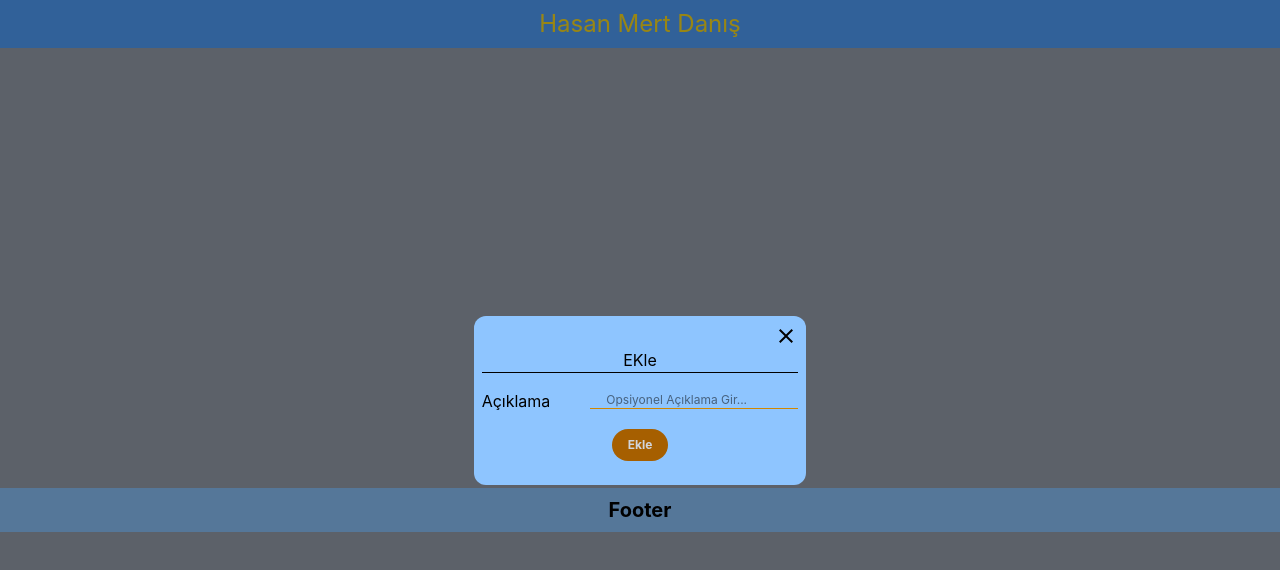
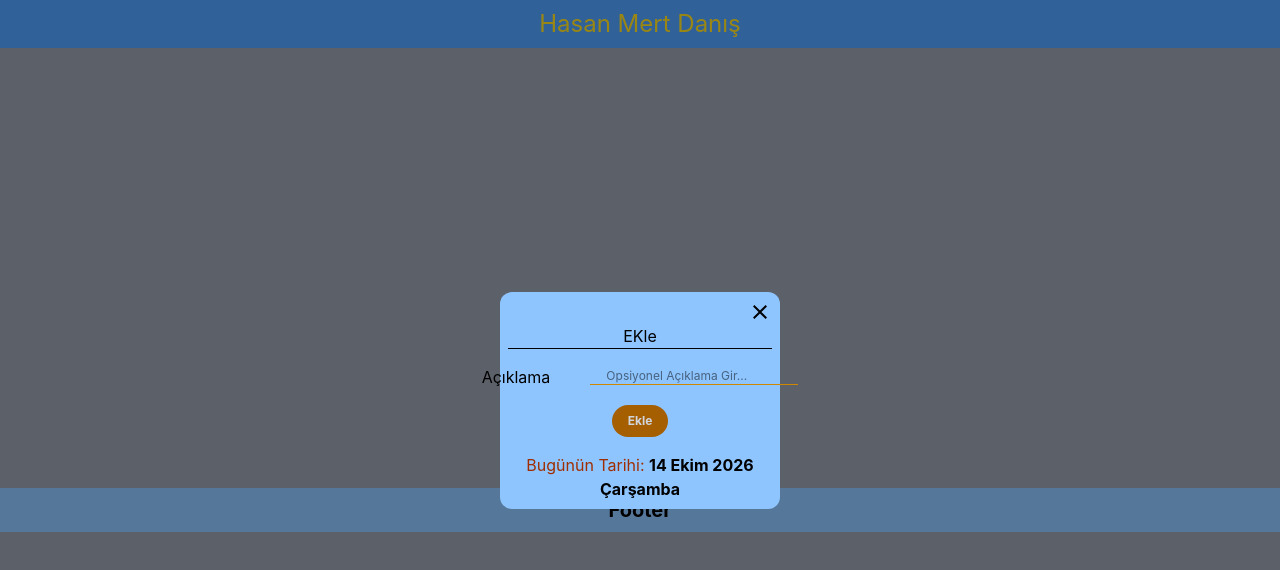
Before and after one commit to mertdns/Full_Stack_MyWorkLog_App_Web, a React (Vite) app in the folder myWorkLog_react/: page / in a window 1280 px wide. Both pictures are taken after a click on the button "Yeni Kayıt". Shown: the top 570 px of the page. Built offline with nearby package versions, Linux system fonts and the light colour scheme.

Commit message:
sayı olan tarihleri metne dönüştürme hook'u yazıldı

```diff
--- a/myWorkLog_react/src/components/layout/Footer.tsx
+++ b/myWorkLog_react/src/components/layout/Footer.tsx
@@ -1,4 +1,3 @@
-import React from 'react'
 
 function Footer() {
   return (
--- a/myWorkLog_react/src/components/layout/Layout.tsx
+++ b/myWorkLog_react/src/components/layout/Layout.tsx
@@ -1,4 +1,3 @@
-import React from 'react'
 import Header from './Header'
 import Footer from './Footer'
 import { Outlet } from 'react-router'
--- /dev/null
+++ b/myWorkLog_react/src/hooks/useConvertDateToText.ts
@@ -0,0 +1,24 @@
+import { months } from "../pages/WorkList";
+
+const days = ["Pazar", "Pazartesi", "Salı", "Çarşamba", "Perşembe", "Cuma", "Cumartesi"];
+
+export const useConvertDateToText = (text: string) => {
+    return {
+        convert: () : string => {
+            const seperator = text.split("-");
+            if (seperator.length !== 4)
+                return "";
+
+            const [dayOfMonth, month, year, dayOfWeek] = seperator;
+            const parsedDayOfWeek = parseInt(dayOfWeek);
+
+            const textOfMonth = months[parseInt(month) - 1];
+            if (parsedDayOfWeek < 0 || parsedDayOfWeek > 6)
+                return `${dayOfMonth} ${textOfMonth[0].toUpperCase() + textOfMonth.slice(1)} ${year}`;
+
+            const result = `${dayOfMonth} ${textOfMonth[0].toUpperCase() + textOfMonth.slice(1)} ${year} ${days[parsedDayOfWeek]}`;
+
+            return result;
+        }
+    }
+}
--- a/myWorkLog_react/src/pages/WorkList.tsx
+++ b/myWorkLog_react/src/pages/WorkList.tsx
@@ -1,21 +1,25 @@
 import { useEffect, useRef, useState } from "react";
-import { FaArrowAltCircleLeft, FaArrowAltCircleRight } from "react-icons/fa";
+import { FaArrowAltCircleLeft, FaArrowAltCircleRight, FaBullseye } from "react-icons/fa";
 import { useDispatch, useSelector } from "react-redux";
 import type { AppDispatch, RootState } from "../store/store";
 import type { WorkType } from "../types/Work";
 import { deleteWork } from "../store/workSlice";
 import { IoMdClose } from "react-icons/io";
+import { useConvertDateToText } from "../hooks/useConvertDateToText";
+
+export const months = ["ocak", "şubat", "mart", "nisan", "mayıs", "haziran", "temmuz", "ağustos", "eylül", "ekim", "kasım", "aralık"];
 
 export default function WorkList() {
     const date = new Date();
+    const addWorkModal = useRef<HTMLDivElement>(null);
     const tableContentColumnsStyle: string = "border-1 border-black px-2";
     const [activeMonth, setActiveMonth] = useState<string>((date.getMonth() + 1).toString());
     const [activeYear, setActiveYear] = useState<number>(date.getFullYear());
     const [fullDate, setFullDate] = useState<string>(
-        `${date.getDate()}-${date.getMonth() + 1}-${date.getFullYear()}`
+        `${date.getDate()}-${date.getMonth() + 1}-${date.getFullYear()}-${date.getDay()}`
     );
+    const [textfullDate, setTextFullDate] = useState<string>(useConvertDateToText(fullDate).convert());
     const [addNewWorkModalState, setAddNewWorkModalState] = useState<boolean>(false);
-    const months = ["ocak", "şubat", "mart", "nisan", "mayıs", "haziran", "temmuz", "ağustos", "eylül", "ekim", "kasım", "aralık"];
 
     const works = useSelector((state: RootState) => state.work.works);
     const dispatch: AppDispatch = useDispatch();
@@ -60,20 +64,31 @@ export default function WorkList() {
         }
     ]
 
+    // useEffect(() => {
+    // }, [activeMonth, activeYear])
+
     useEffect(() => {
-    }, [activeMonth, activeYear])
+        const addWorkModalClickFunc = (e: any) => {
+            if (e.target.id === "addWorkModal")
+                setAddNewWorkModalState(false);
+        }
+
+        addWorkModal.current?.addEventListener("click", addWorkModalClickFunc);
+
+        return () => addWorkModal.current?.removeEventListener("click", addWorkModalClickFunc);
+    })
 
     if (addNewWorkModalState) {
         return (
-            <div className="bg-[rgba(0,0,0,.4)] absolute left-0 top-0 bottom-0 right-0 duration-400 flex items-center justify-center">
-                <div className="bg-blue-300 min-w-70 rounded-xl p-2">
-                    <div className="text-right" onClick={() => setAddNewWorkModalState(false)}>
-                        <IoMdClose className="ml-auto text-2xl cursor-pointer" />
+            <div ref={addWorkModal} id="addWorkModal" className="bg-[rgba(0,0,0,.4)] absolute left-0 top-0 bottom-0 right-0 duration-400 flex items-center justify-center">
+                <div className="bg-blue-300 max-w-70 w-full rounded-xl p-2 mx-2">
+                    <div className="text-right">
+                        <IoMdClose onClick={() => setAddNewWorkModalState(false)} className="ml-auto text-2xl cursor-pointer" />
                     </div>
                     <div className="text-center">
                         <h1>EKle</h1>
                         <hr />
-                        <div className="flex items-center gap-x-10 my-4">
+                        <div className="flex items-center justify-center flex-col gap-y-3 sm:flex-row gap-x-10 my-4">
                             <label htmlFor="explanation">Açıklama</label>
                             <input className="outline-0 border-b-1 border-b-yellow-600 placeholder:px-2 placeholder:text-xs text-xs px-2" type="text" name="explanation" placeholder="Opsiyonel Açıklama Gir..." />
                         </div>
@@ -81,6 +96,9 @@ export default function WorkList() {
                             <button className="bg-yellow-700 text-gray-300 font-bold px-4 py-2 rounded-2xl text-xs cursor-pointer duration-200 hover:bg-white hover:text-yellow-700 hover:border-1 hover:border-yellow-700" type="button">
                                 Ekle
                             </button>
+                        </div>
+                        <div>
+                            <span className="text-orange-800">Bugünün Tarihi:</span> <strong>{textfullDate}</strong>
                         </div>
                     </div>
                 </div>
@@ -124,7 +142,7 @@ export default function WorkList() {
 
             <div className="mx-auto my-10 px-2 max-w-160 overflow-x-auto scrollbar-thumb-gray-500">
                 <table className="w-full">
-                    <caption>Günler</caption>
+                    <caption className="select-none">Günler</caption>
                     <thead>
                         <tr>
                             {
@@ -136,10 +154,12 @@ export default function WorkList() {
                     </thead>
                     <tbody>
                         {
-                            works && works.map((work: WorkType) => (
+                            works && works.map((work: WorkType) => {
+                                const data = useConvertDateToText(work.date);
+                                return (
                                     <tr key={work.id}>
                                         <td className={tableContentColumnsStyle}>{work.id}</td>
-                                    <td className={tableContentColumnsStyle}>{work.date}</td>
+                                        <td className={tableContentColumnsStyle}>{data.convert()}</td>
                                         <td className={tableContentColumnsStyle}>{work.explanation}</td>
                                         <td className={tableContentColumnsStyle + " text-center"}>
                                             <button
@@ -148,7 +168,8 @@ export default function WorkList() {
                                                 type="button">Sil</button>
                                         </td>
                                     </tr>
-                            ))
+                                )
+                            })
                         }
                     </tbody>
                 </table>
--- a/myWorkLog_react/src/sample-data/data.ts
+++ b/myWorkLog_react/src/sample-data/data.ts
@@ -3,21 +3,21 @@ import type { WorkType } from "../types/Work";
 export const worksData: WorkType[] = [
     {
         id: Math.floor(99999999 * Math.random()),
-        date: "26-06-2007",
+        date: "26-06-2007-7",
         explanation: "TEST"
     },
     {
         id: Math.floor(99999999 * Math.random()),
-        date: "12-11-2007",
+        date: "12-11-2007-2",
         explanation: "merhaba"
     },
     {
         id: Math.floor(99999999 * Math.random()),
-        date: "26-06-2017"
+        date: "26-06-2017-0"
     },
     {
         id: Math.floor(99999999 * Math.random()),
-        date: "26-06-2022",
+        date: "26-06-2022-4",
         explanation: "yeni içerik"
     },
 ]
--- a/myWorkLog_react/src/store/workSlice.ts
+++ b/myWorkLog_react/src/store/workSlice.ts
@@ -29,12 +29,12 @@ const workSlice = createSlice({
         getFilteredWorks(state, action: PayloadAction<string>) {
             const parts = action.payload.split("-");
 
-            if (parts.length !== 3) return;
+            if (parts.length !== 4) return;
 
-            const [, month, year] = parts;
+            const [, month, year ,] = parts;
 
             const filteredWorks = state.works?.filter(work => {
-                const [, workMonth, workYear] = work.date.split("-");
+                const [, workMonth, workYear ,] = work.date.split("-");
 
                 return workMonth === month && workYear === year;
             });
```
Lines whose indentation alone changed are shown as unchanged.
